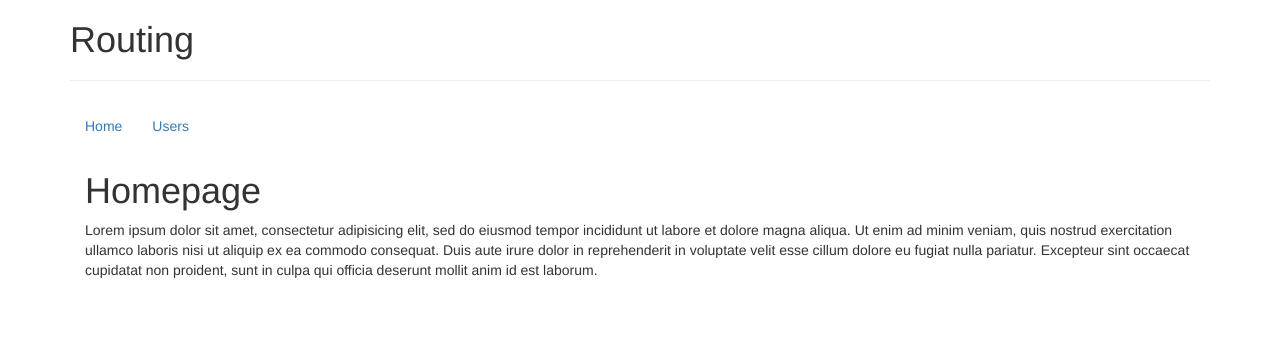
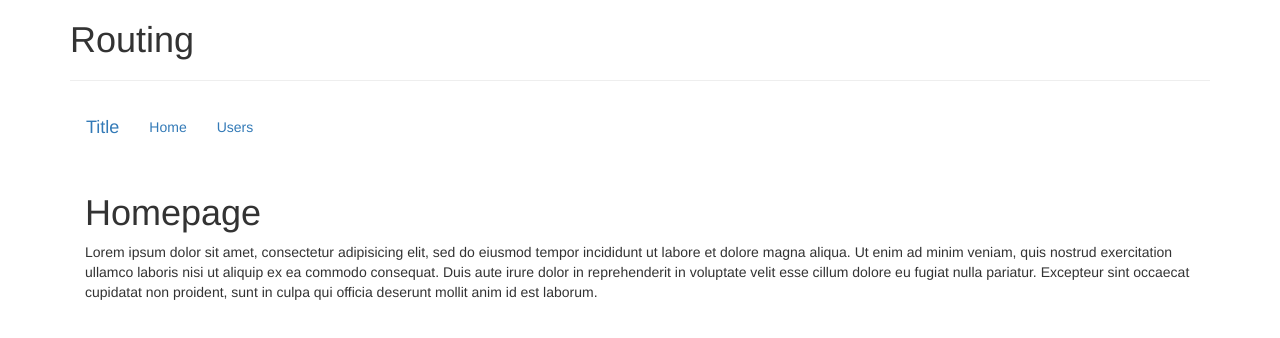
Before and after one commit to codefig/vue-js-learning, a Vue app: page / in a window 1280 px wide. Shown: the top 338 px of the page. Built offline with nearby package versions, Linux system fonts and the light colour scheme.

Commit message:
router-link now working

```diff
--- a/src/components/Header.vue
+++ b/src/components/Header.vue
@@ -1,11 +1,15 @@
 <template>
+	<div class="navbar">
+		<div class="container-fluid">
+			<a class="navbar-brand" href="#">Title</a>
 			<ul class="nav navbar-nav">
 				<li class="active">
-			<!-- <a href="#">Home</a> -->
 					<router-link to="/">Home</router-link>
 				</li>
 				<li>
-			<router-link to="/user">Users</router-link>
+					<router-link to="/user"> Users </router-link>
 				</li>
 			</ul>
+		</div>
+	</div>
 </template>
```
Lines whose indentation alone changed are shown as unchanged.
